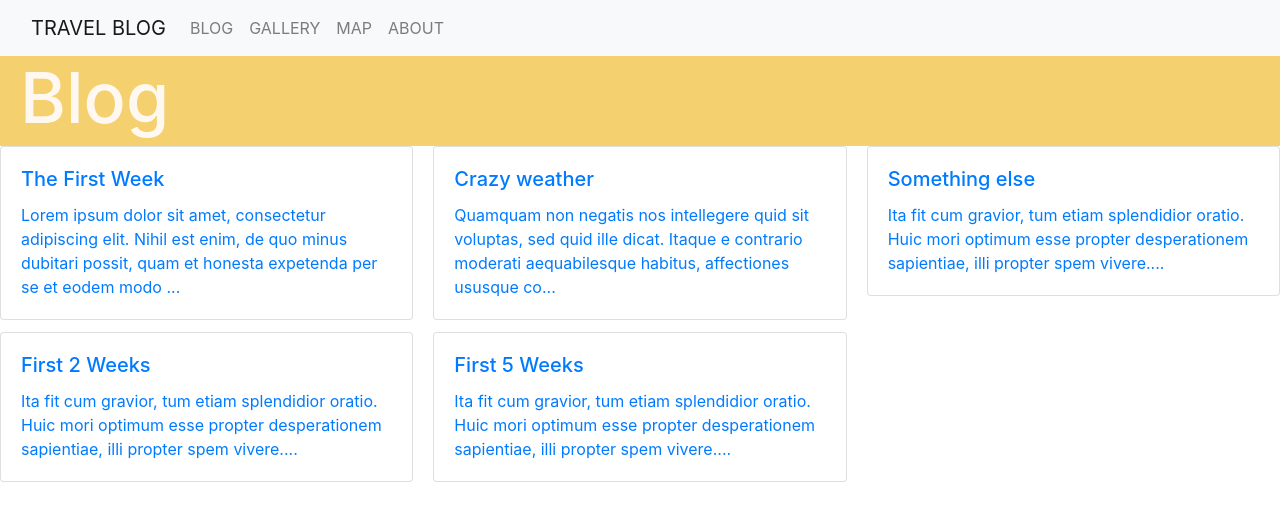
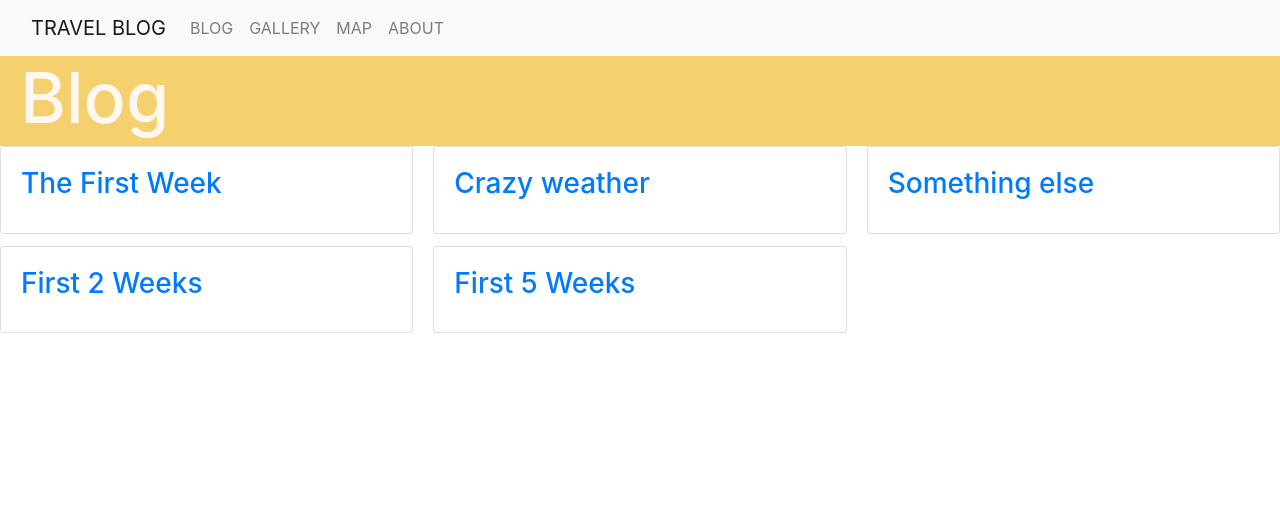
Before and after one commit to anlsim/Travel_Web, a React (Create React App) app in the folder travel_website/: page /blog in a window 1280 px wide. Shown: the top 520 px of the page. Built offline with nearby package versions, Linux system fonts and the light colour scheme.

Commit message:
adding updates component to homepage list

```diff
--- a/travel_website/src/components/Map/Map.js
+++ b/travel_website/src/components/Map/Map.js
@@ -16,12 +16,15 @@ class Map extends Component {
   };
 
   statesCustomConfig = {
-    NJ: {
-      fill: "navy",
+    TX: {
+      fill: "#9DD9D2",
 
     },
     NY: {
-      fill: "#CC0000",
+      fill: "#9DD9D2",
+    },
+    CO: {
+      fill: "#9DD9D2",
     },
   }
 
--- a/travel_website/src/components/UpdateEntry/UpdateEntry.js
+++ b/travel_website/src/components/UpdateEntry/UpdateEntry.js
@@ -9,7 +9,7 @@ const UpdatePage = ({match}) => {
     if(!update) return <NotFoundPage />
     const otherUpdates = updateContent.filter(update => update.stateName !== stateName);
     return(
-        <React.Fragment>
+        <>
 
         <h1>{update.stateName}</h1>
         <h2>{update.title} </h2>
@@ -18,7 +18,7 @@ const UpdatePage = ({match}) => {
         ))}
         <h3>Other updates of our trip:</h3>
         <UpdatesList updates = {otherUpdates}/>
-        </React.Fragment>
+        </>
 
     );
 }
--- a/travel_website/src/components/UpdatesList/UpdatesList.js
+++ b/travel_website/src/components/UpdatesList/UpdatesList.js
@@ -1,25 +1,23 @@
 import React from 'react';
 import {Link } from 'react-router-dom';
-import Card from 'react-bootstrap/Card';
-import CardColumns from 'react-bootstrap/CardColumns';
 
 const UpdatesList = ({updates}) => (
     <>
-    <CardColumns>
+    <div className="card-columns">
 
-            {updates.map((update, key )=>(
-                <Card>
-                <Card.Body>
-                 <Link key = {key} to = {`/update/${update.stateName}`}>
-                  <Card.Title>{update.title}</Card.Title>
-                  <Card.Text>{update.content[0].substring(0, 150)}...</Card.Text>
-        </Link>
-        </Card.Body>
-        </Card>
+        {updates.map((update, key )=>(
+            <div className="card">
+                <div className="card-body">
+                <Link key = {key} to = {`/update/${update.stateName}`}>
+                  <h3 className="card-title">{update.title}</h3>
+
+                </Link>
+                </div>
+            </div>
 
     ))}
 
-    </CardColumns>
+    </div>
 
     </>
 );
--- a/travel_website/src/pages/HomePage/HomePage.js
+++ b/travel_website/src/pages/HomePage/HomePage.js
@@ -1,11 +1,15 @@
 import React from 'react';
 import Map from '../../components/Map/Map';
-import Hero from '../../components/Hero/Hero';
+import UpdatesList from '../../components/UpdatesList/UpdatesList';
+import updateContent from '../../components/Updates-content/Update-content';
 
 const HomePage = () => (
     <>
-    {/* <Hero title={'Welcome to our blog!'}/>    */}
-    <Map />
+    <div className='row'>
+        <div className='col-8'> <Map /> </div>
+        <div className='col-4'> <UpdatesList updates = {updateContent}/></div>
+    </div>
+
     </>
 
 
```
Also changed, not shown: 2 other files (tests, documents, lock files or other folders).
